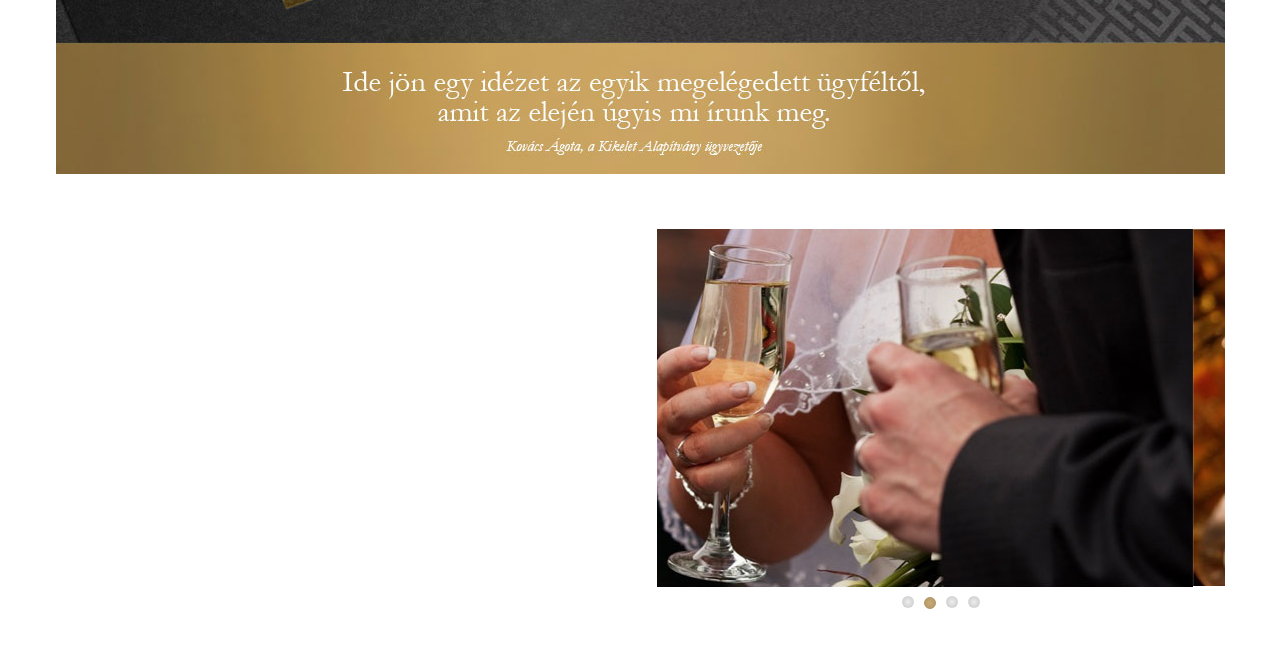
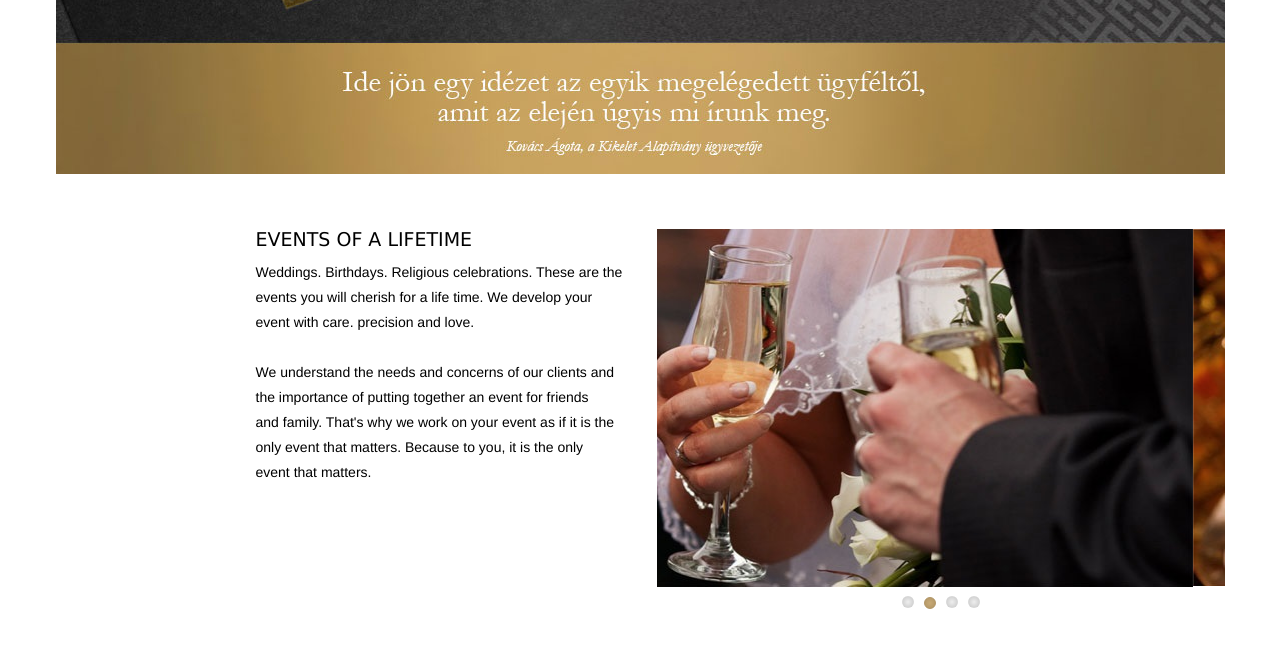
Before and after one commit to lehung151292/Maya, a plain HTML site: page index.html in a window 1280 px wide. Shown: the part 929-1576 px from the top of the page. Drawn offline with Linux system fonts and the light colour scheme.

Commit message:
section 3 update 3

```diff
--- a/css/mycss.css
+++ b/css/mycss.css
@@ -93,3 +93,19 @@ a {
     background: radial-gradient(#c8aa76,#b09464) !important;
     border-color: #b09464 !important;
  }
+.information-content {
+  margin-top: 55px;
+  margin-left: 200px;
+  position: absolute;
+  width: 374px;
+  float: left;
+  color: black;
+  line-height: 25px;
+  font-size: 14px;
+}
+.content-header {
+	margin-top: 0px;
+	font-size: 19px;
+	color:black;
+	font-family: Verdana;
+}
--- a/index.html
+++ b/index.html
@@ -83,6 +83,23 @@
 					</div>
 				</div>
 			</div>
+			<div class="information-content">
+				<h2 class="content-header">
+					EVENTS OF A LIFETIME
+				</h2>
+				<p>
+					Weddings. Birthdays. Religious celebrations. These are the <br>
+					 events you will cherish for a life time. We develop your <br>
+					 event with care. precision and love.
+					<br>
+					<br>
+					We understand the needs and concerns of our clients and <br>
+					the importance of putting together an event for friends <br>
+					and family. That's why we work on your event as if it is the <br>
+					only event that matters. Because to you, it is the only <br>
+					event that matters.
+				</p>
+			</div>
 		</article>
 	</section>
 	 <script src="js/jquery-1.11.3.min.js"></script>
```
